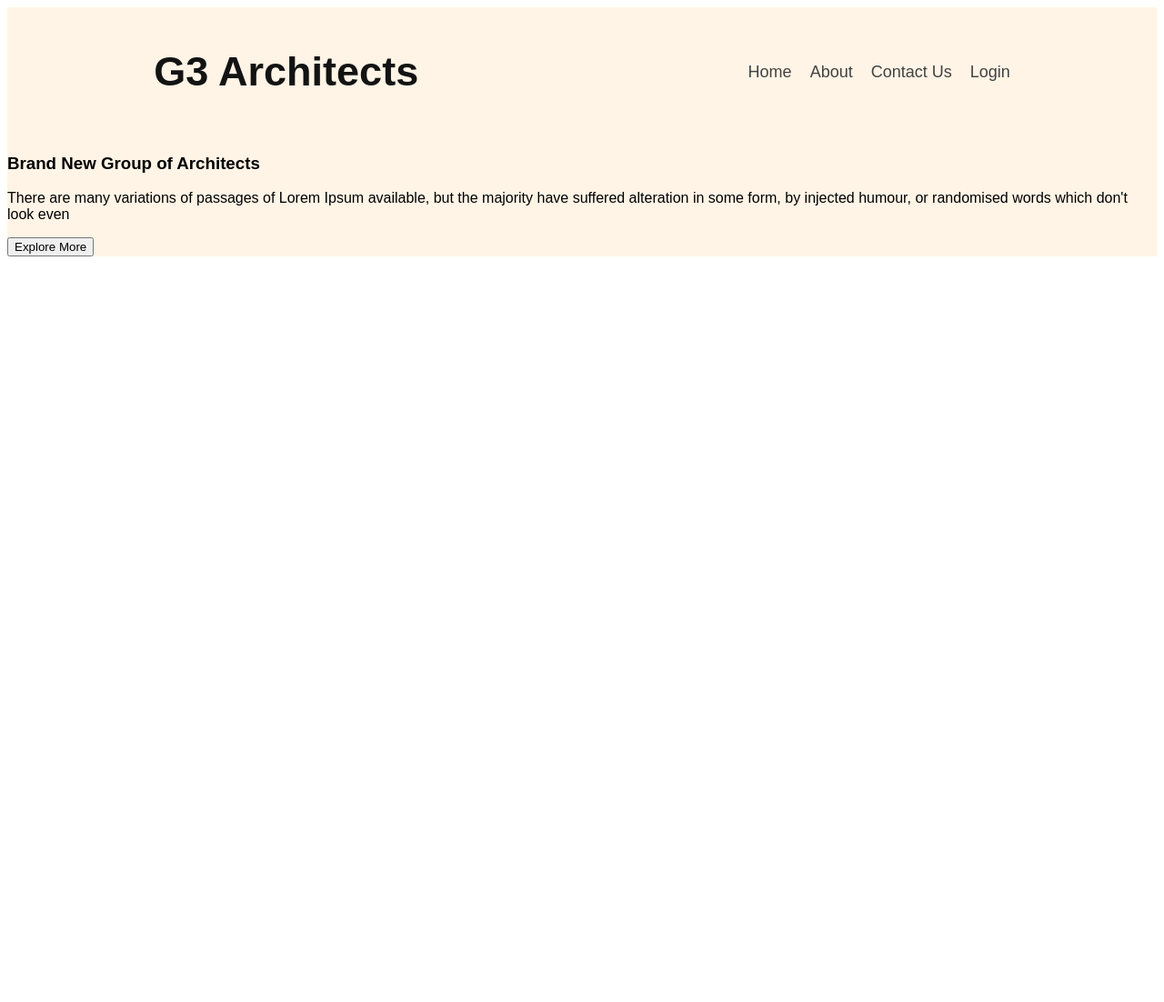
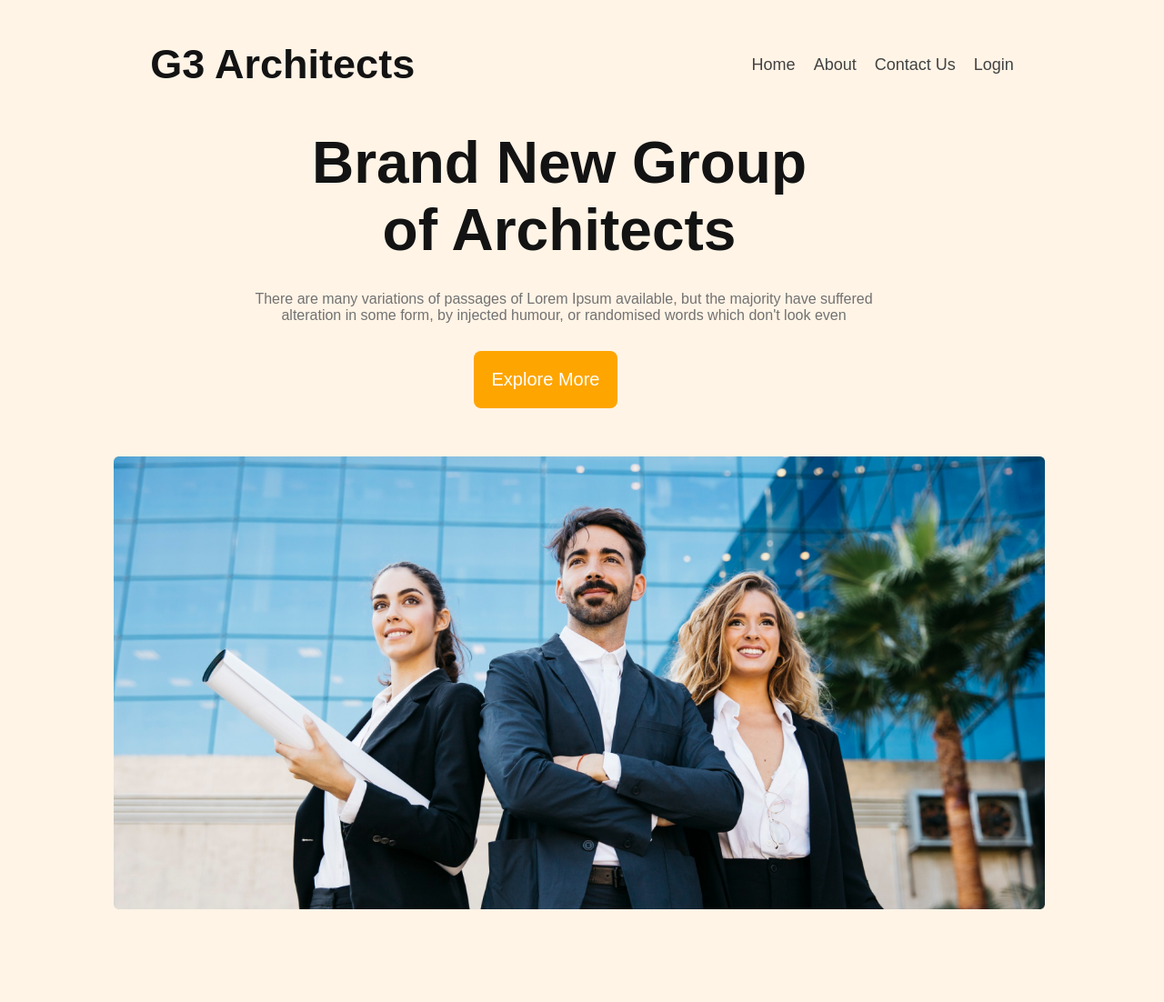
Before and after one commit to riyad3399/assignment-2-repo, a plain HTML site: page index.html in a window 1280 px wide. Shown: the whole page at 91% size. Before the commit the page ends 800 px from the top, so only its background shows below. Drawn offline with Linux system fonts and the light colour scheme.

Commit message:
added style

```diff
--- a/css/style.css
+++ b/css/style.css
@@ -1,13 +1,17 @@
 body {
   @import url("https://fonts.googleapis.com/css2?family=Open+Sans&family=Poppins:wght@500;600&family=Work+Sans:wght@700&display=swap");
   font-family: "Work Sans", sans-serif;
+  margin: 0;
+  padding: 0;
 }
 /* ------------
  header style
  -------------- */
- header{
-    background: rgba(255, 144, 14, 0.1);
- }
+header {
+  background: rgba(255, 144, 14, 0.1);
+  width: 100%;
+  height: 100%;
+}
 .nav-container,
 ul {
   display: flex;
@@ -26,3 +30,47 @@ ul {
   font-size: 45px;
   color: #131313;
 }
+
+/* ------------
+  banner style
+ -------------- */
+.banner {
+  text-align: center;
+  height: 300px;
+  width: 700px;
+  margin-left: 200px;
+  margin-bottom: 60px;
+}
+.banner-title {
+  margin: 0 0 0 130px;
+  font-size: 64px;
+  color: #131313;
+}
+.banner-description {
+  color: #727272;
+  margin: 30px 0px 0px 70px;
+  width: 100%;
+}
+.button-div{
+  display: grid;
+  grid-template-columns: repeat(1,1fr);
+  margin: 30px 0px 0px 100px;
+}
+.button > button {
+  color: #ffffff;
+  background-color: orange;
+  padding: 20px;
+  font-size: 20px;
+  border: none;
+  border-radius: 8px;
+}
+
+.banner-img {
+  width: 80%;
+  height: 600px;
+  margin-left: 125px;
+}
+.img {
+  width: 100%;
+  /* height: 100%; */
+}
--- a/index.html
+++ b/index.html
@@ -5,9 +5,11 @@
     <meta http-equiv="X-UA-Compatible" content="IE=edge">
     <meta name="viewport" content="width=device-width, initial-scale=1.0">
     <title>Assignment 2</title>
+    <!-- css link  -->
     <link rel="stylesheet" href="./css/style.css">
 </head>
 <body>
+
     <header>
         <nav class="nav-container">
             <h3 class="nav-title">G3 Architects</h3>
@@ -20,10 +22,19 @@
           </nav>
             <div class="banner">
                 <h3 class="banner-title">Brand New Group of Architects</h3>
-                <p >There are many variations of passages of Lorem Ipsum available, but the majority have suffered alteration in some form, by injected humour, or randomised words which don't look even</p>
-                <div>
-                    <button>Explore More</button>
+                <p class="banner-description">There are many variations of passages of Lorem Ipsum available, but the majority have suffered alteration in some form, by injected humour, or randomised words which don't look even</p>
+                <div class="button-div">
+                    <div class="button-blank">
+                    </div>
+                    <div class="button">
+                        <button>Explore More</button>
+                    </div>
+                    <div class="button-blank">
+                    </div>
                 </div>
+            </div>
+            <div class="banner-img">
+                <img class="img" src="./images/banner.png" alt="">
             </div>
     </header>
 </body>
```
